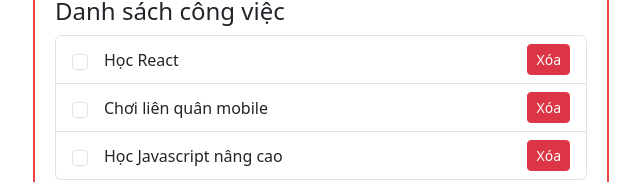
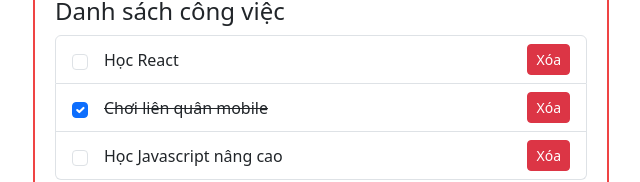
Before and after one commit to datlt2306/FPL-WEB501, a React (Vite) app: page / in a window 1280 px wide. Shown: the part 125-307 px from the top of the page, without its empty margins (319-959 px from the left). Built offline with nearby package versions, Linux system fonts and the light colour scheme.

Commit message:
WD19305 - Implement functionality to toggle completion status of todos in TodoList component

```diff
--- a/src/components/TodoList.jsx
+++ b/src/components/TodoList.jsx
@@ -4,10 +4,9 @@ const TodoList = () => {
     const [inputValue, setInputValue] = useState("");
     const [todos, setTodos] = useState([
         { id: 1, title: "Học React", completed: false }, // todo
-        { id: 2, title: "Chơi liên quân mobile", completed: false }, // todo
+        { id: 2, title: "Chơi liên quân mobile", completed: true }, // todo
         { id: 3, title: "Học Javascript nâng cao", completed: false }, // todo
     ]);
-
     const removeTodo = (id) => {
         const confirm = window.confirm(`Bạn có chắc chắn muốn xóa không?`);
         if (!confirm) return;
@@ -23,6 +22,12 @@ const TodoList = () => {
         e.preventDefault();
         if (!inputValue) return;
         setTodos([...todos, { id: 4, title: inputValue, completed: false }]);
+    };
+
+    const completedTodo = (id) => {
+        setTodos(
+            todos.map((todo) => (todo.id === id ? { ...todo, completed: !todo.completed } : todo))
+        );
     };
     return (
         <div className="tw-max-w-xl tw-mx-auto tw-my-10 tw-border-2 tw-border-red-500 tw-p-5">
@@ -41,8 +46,20 @@ const TodoList = () => {
             <ul className="list-group tw-mt-2">
                 {todos.map((todo) => (
                     <li key={todo.id} className="list-group-item d-flex align-items-center">
-                        <input className="form-check-input me-3" type="checkbox" value="" />
-                        <label className="form-check-label">{todo.title}</label>
+                        <input
+                            className="form-check-input me-3"
+                            type="checkbox"
+                            value=""
+                            checked={todo.completed}
+                            onChange={() => completedTodo(todo.id)}
+                        />
+                        <label
+                            className={`form-check-label ${
+                                todo.completed ? "tw-line-through" : ""
+                            }`}
+                        >
+                            {todo.title}
+                        </label>
                         <button
                             className="btn btn-sm btn-danger ms-auto"
                             onClick={() => removeTodo(todo.id)}
@@ -80,6 +97,5 @@ export default TodoList;
  * Bước 2: Fake 1 danh sách và hiển thị ra ngoài - xong
  * Bước 3: Xóa phần tử trong mảng, dựa vào id khi click vào button xóa - xong
  * Bước 4: Tạo form và xử lý form để thêm mới todo
- * Bước 5: Xóa form
- * Bước 6: Xử lý sự kiện khi click vào checkbox ( completed)
+ * Bước 5: Xử lý sự kiện khi click vào checkbox ( completed)
  */
```
